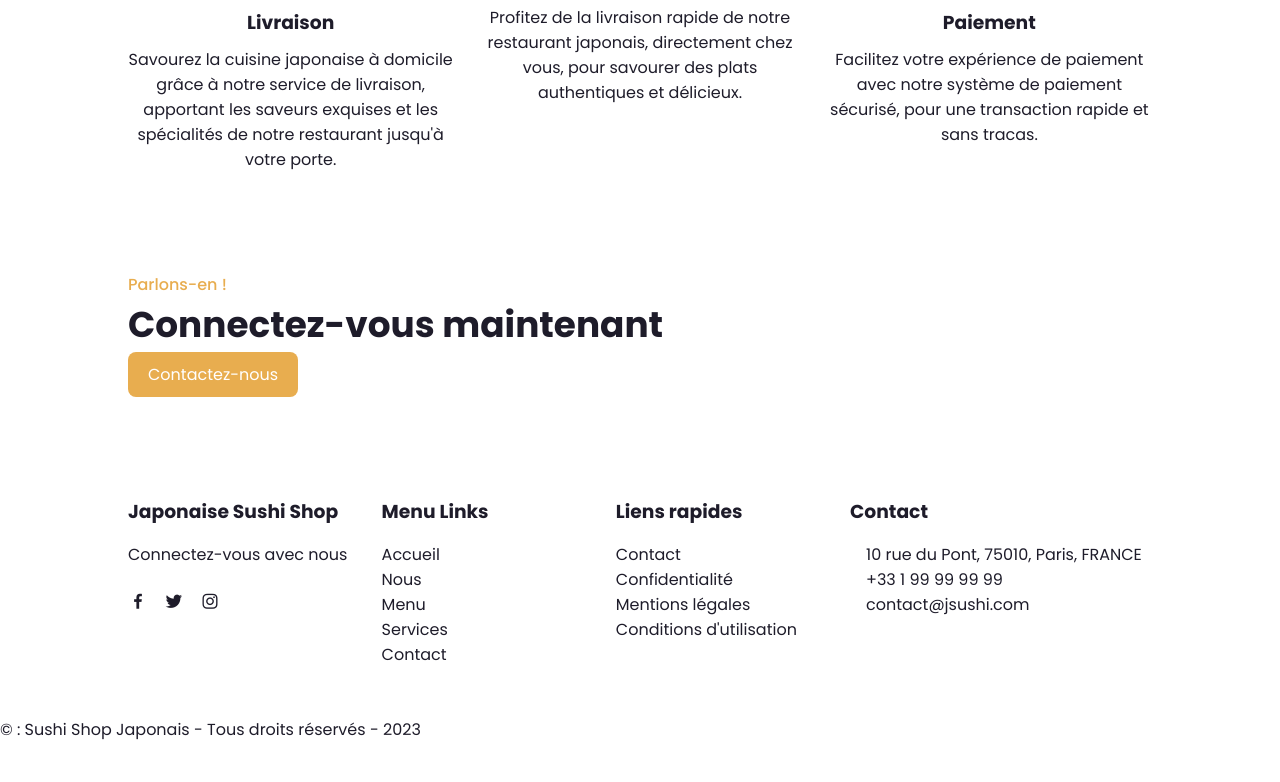
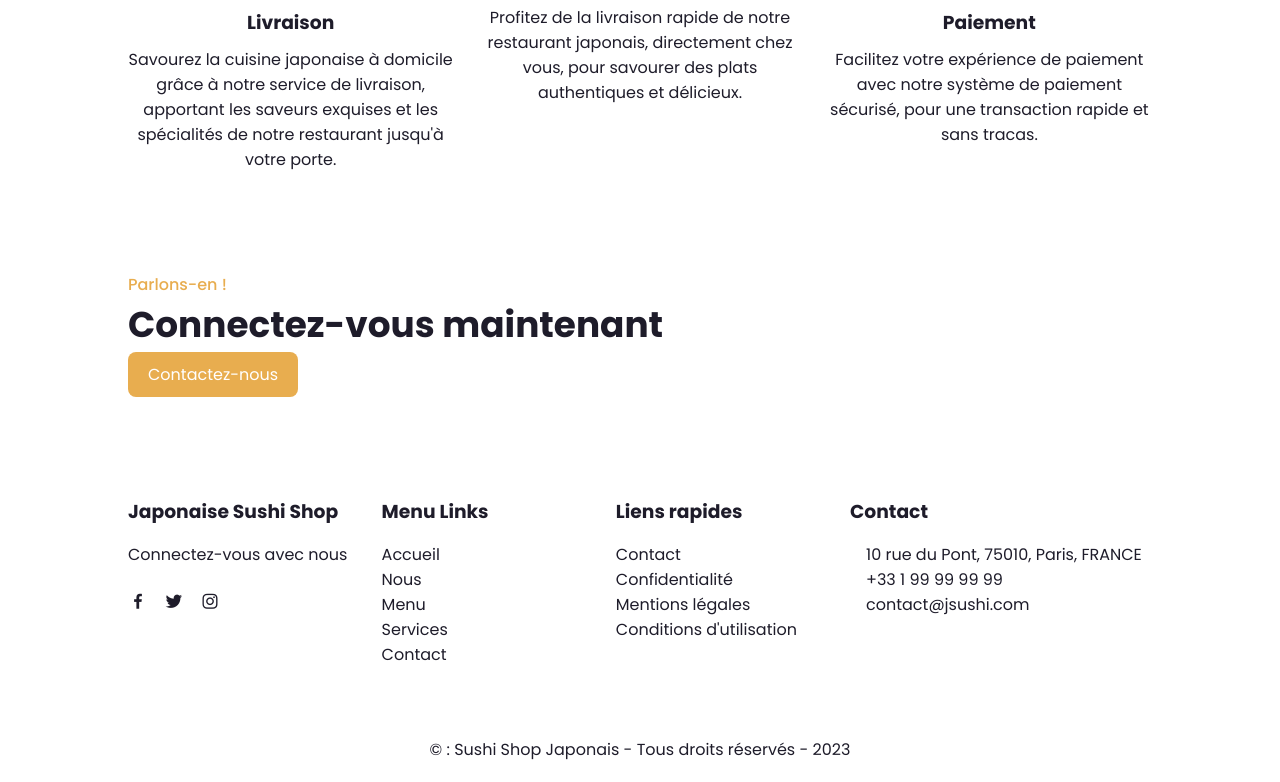
Before and after one commit to VavasseurKevin/japanfood, a plain HTML site: page index.html in a window 1280 px wide. Shown: the part 2303-3085 px from the top of the page. Before the commit the page ends 3045 px from the top, so only its background shows below. Drawn offline with nearby package versions, Linux system fonts and the light colour scheme.

Commit message:
Add Style CSS for Copyright Section

```diff
--- a/style.css
+++ b/style.css
@@ -228,3 +228,7 @@
   .connect-text h2 {
     font-size: var(--h2-font);
   }
+  .copyright {
+    padding: 20px;
+    text-align: center;
+  }
```
